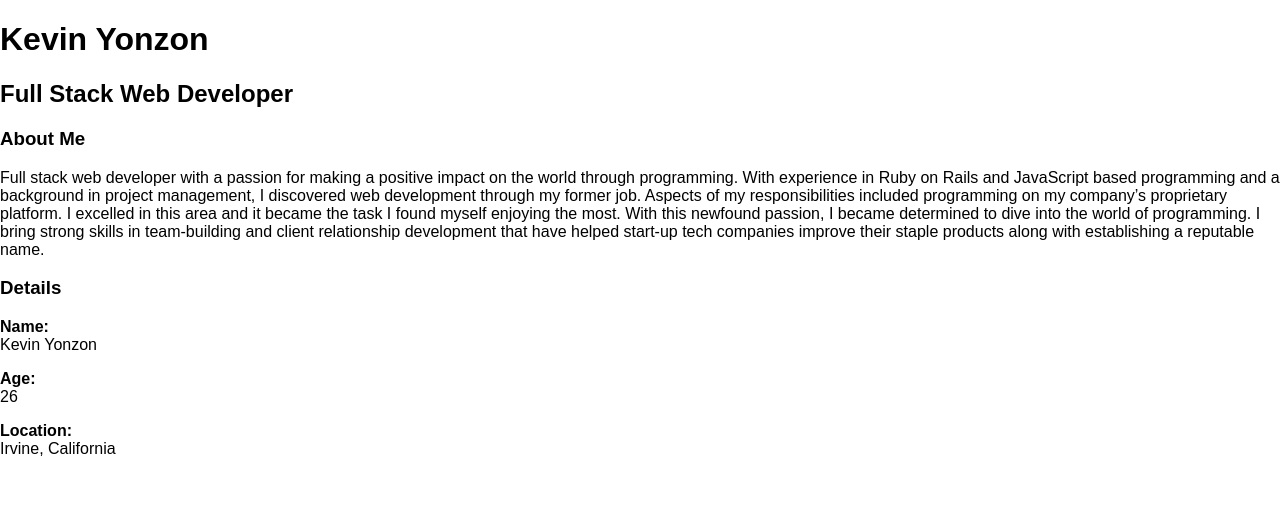
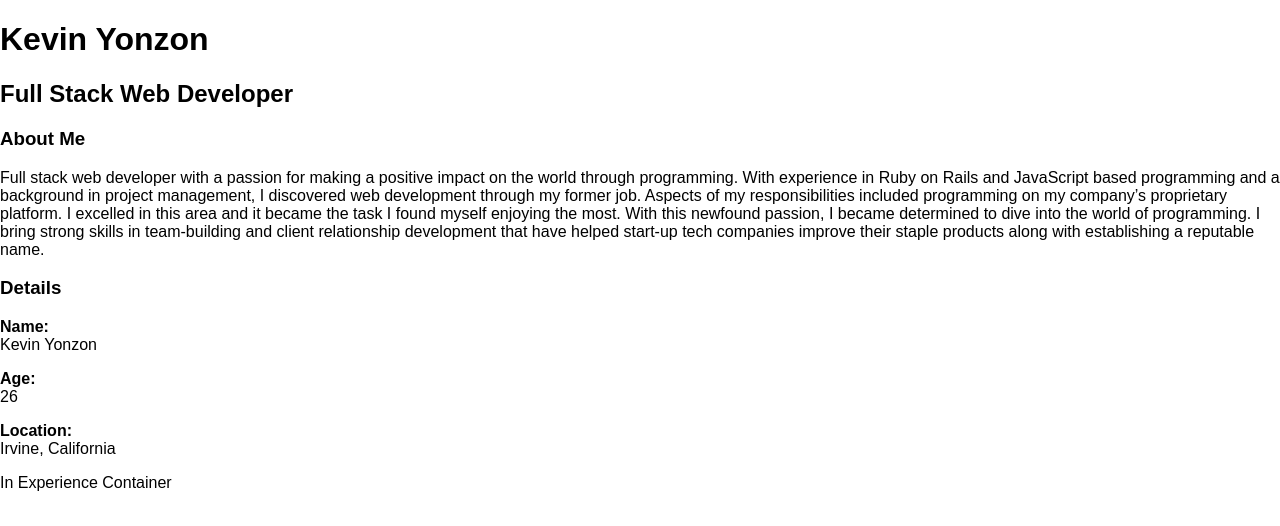
Before and after one commit to reynin14/my_personal_website, a React (Create React App) app: page / in a window 1280 px wide. Shown: the top 526 px of the page. Built offline with nearby package versions, Linux system fonts and the light colour scheme.

Commit message:
fixed update bug, and added experience

```diff
--- a/src/App.js
+++ b/src/App.js
@@ -1,14 +1,16 @@
 import React, { Component } from 'react';
-import logo from './logo.svg';
 import './App.css';
 import BioContainer from './components/bio/BioContainer'
+import ExperienceContainer from './components/experience/ExperienceContainer'
+
+
 
 class App extends Component {
   render() {
     return (
       <div>
         <BioContainer />
-
+        <ExperienceContainer />
       </div>
     );
   }
--- a/src/components/experience/ExperienceContainer.js
+++ b/src/components/experience/ExperienceContainer.js
@@ -4,7 +4,7 @@ class ExperienceContainer extends React.Component{
   render(){
     return(
       <div>
-        <p>In ExperienceContainer</p>
+        <p>In Experience Container</p>
       </div>
     )
   }
```
